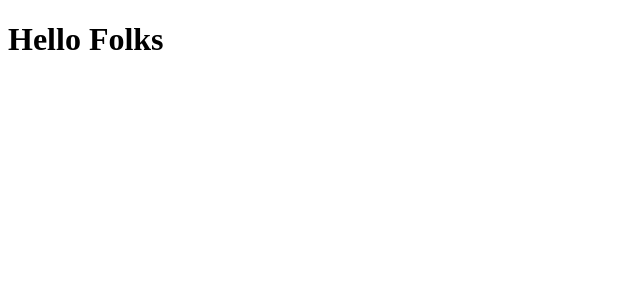
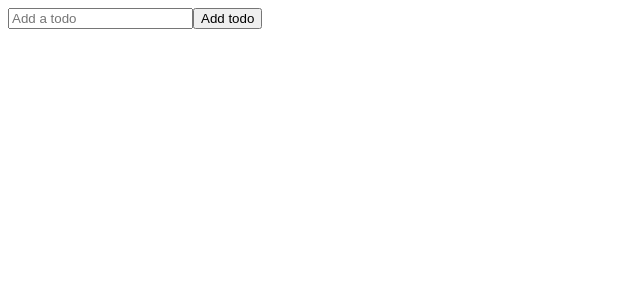
Before and after one commit to btomc/react-todo-app, a React (Create React App) app: page / in a window 1280 px wide. Shown: the top 300 px of the page, without its empty margins (0-640 px from the left). Built offline with nearby package versions, Linux system fonts and the light colour scheme.

Commit message:
Build the TodoForm component

```diff
--- a/src/App.js
+++ b/src/App.js
@@ -1,10 +1,11 @@
 import React from 'react';
 import './App.css';
+import TodoForm from './components/TodoForm';
 
 function App() {
   return (
     <div className="todo-app">
-      <h1>Hello Folks</h1>
+      <TodoForm />
     </div>
   );
 }
--- a/src/components/TodoForm.js
+++ b/src/components/TodoForm.js
@@ -0,0 +1,37 @@
+import React, {useState} from 'react';
+
+function TodoForm(props) {
+    const [input, setInput] = useState('');
+
+    const handleChange = e => {
+        setInput(e.target.value)
+    }
+
+    const handleSubmit = e => {
+        e.preventDefault();
+
+        // props.onSubmit({
+        //     id: Math.floor(Math.random() * 10000),
+        //     text: input
+        // });
+
+        setInput('');
+    };
+
+
+    return (
+        <form className="todo-form" onSubmit={handleSubmit}>
+            <input
+                type="text"
+                placeholder="Add a todo"
+                value={input}
+                name="text"
+                className="todo-input"
+                onChange={handleChange}
+            />
+            <button className="todo-btn">Add todo</button>
+        </form>
+    );
+}
+
+export default TodoForm
```
